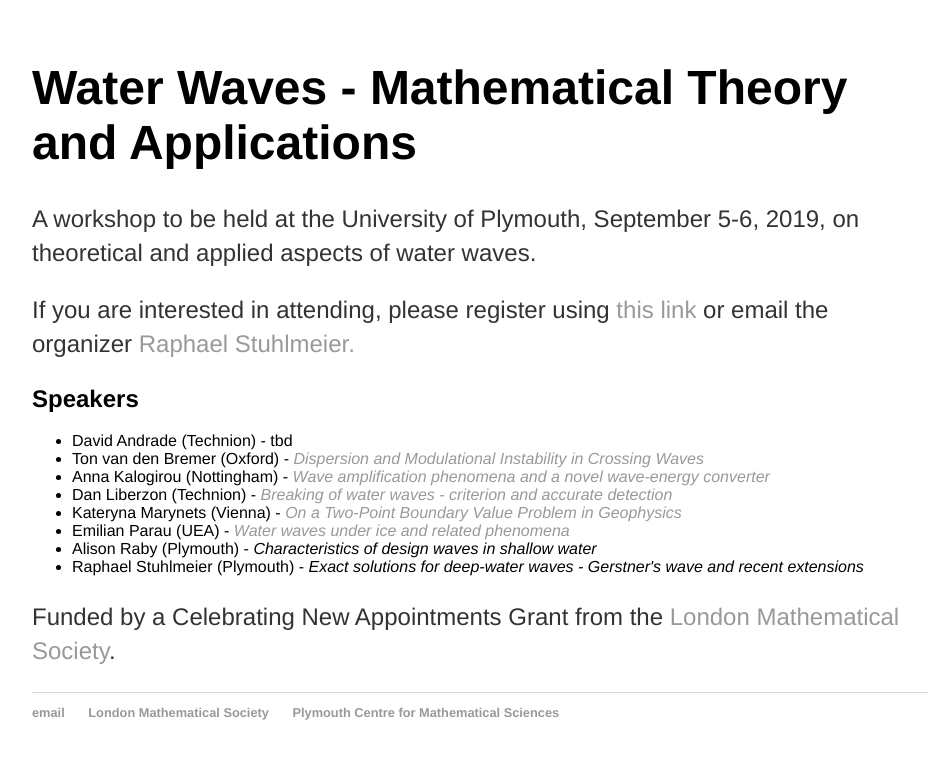
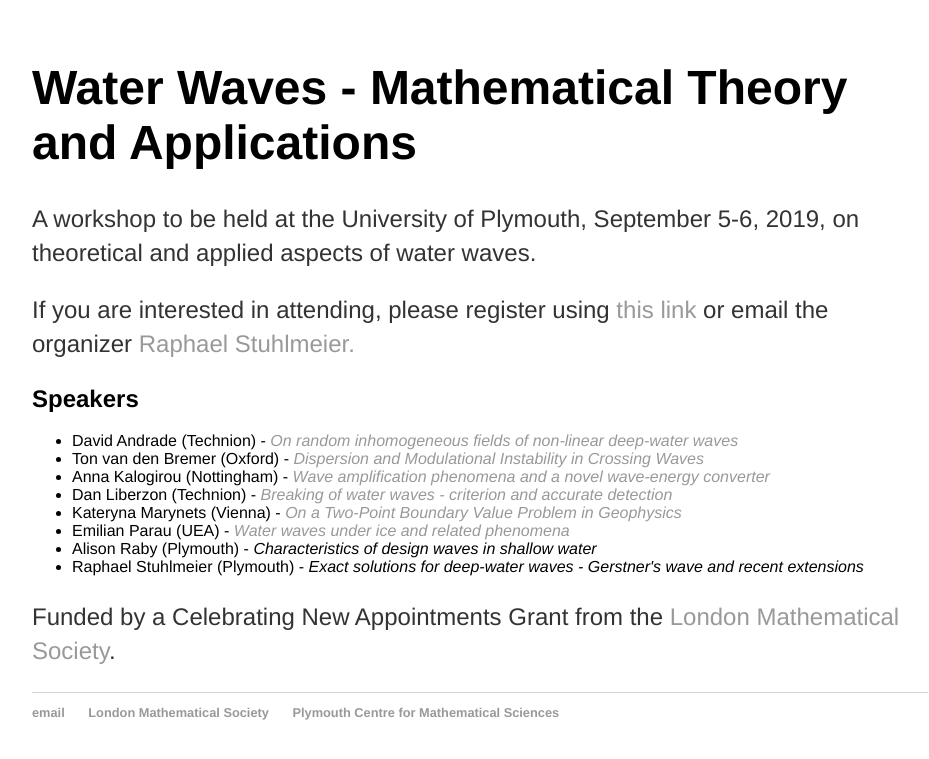
Before and after one commit to rstuhlmeier/rstuhlmeier.github.io, a Jekyll site: the page built from conferences/workshop.html, in a window 1280 px wide. Shown: the top 759 px of the page, without its empty margins (160-1089 px from the left). Built offline with Jekyll 4.4.1, drawn with Linux system fonts in a browser that asks for light colours.

Commit message:
Update workshop.html

```diff
--- a/conferences/workshop.html
+++ b/conferences/workshop.html
@@ -11,7 +11,7 @@ title: Workshop Water Waves - Mathematical Theory and Applications
 
 <h2>Speakers</h2>
 <ul type=disc>
-<li>David Andrade (Technion) - tbd </li>
+<li>David Andrade (Technion) - <i><a href="David.pdf">On random inhomogeneous fields of non-linear deep-water waves</a></i> </li>
   <li>Ton van den Bremer (Oxford) - <i><a href="Ton.html">Dispersion and Modulational Instability in Crossing Waves</a></i> </li>
 <li>Anna Kalogirou (Nottingham) - <i><a href="Anna.html">Wave amplification phenomena and a novel wave-energy converter</a></i></li>
   <li>Dan Liberzon (Technion) - <i><a href="Dan.html">Breaking of water waves - criterion and accurate detection</a></i> </li>
```
